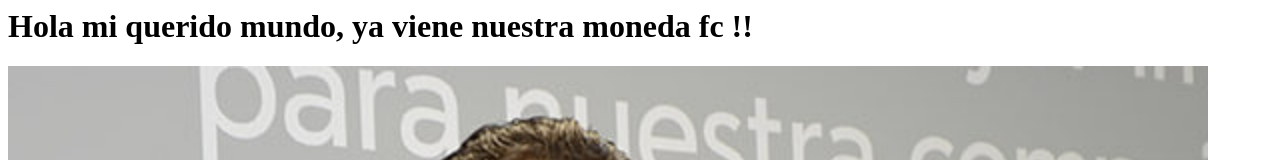
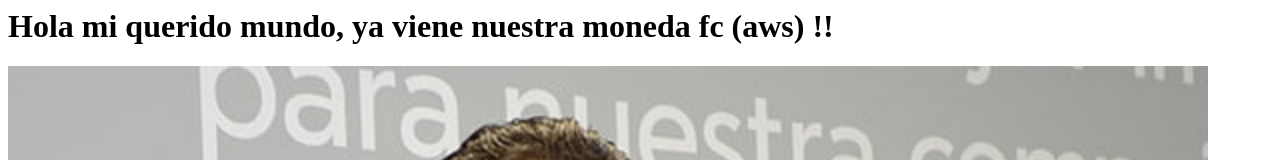
Before and after one commit to leider7/firmcoin.github.io, a plain HTML site: page index.html in a window 1280 px wide. Shown: the top 160 px of the page. Drawn offline with Linux system fonts and the light colour scheme.

Commit message:
aws update

```diff
--- a/index.html
+++ b/index.html
@@ -1,5 +1,5 @@
 <html>
-<h1> Hola mi querido mundo, ya viene nuestra moneda fc !! </h1>
+<h1> Hola mi querido mundo, ya viene nuestra moneda fc (aws) !! </h1>
 <div>
     <img src="lemn.jpg" height="1200"
 </div>
```
Also changed, not shown: 1 other file.
